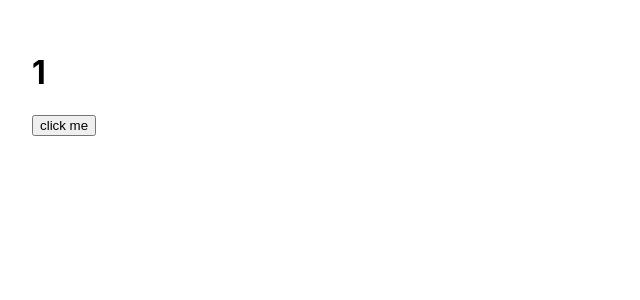
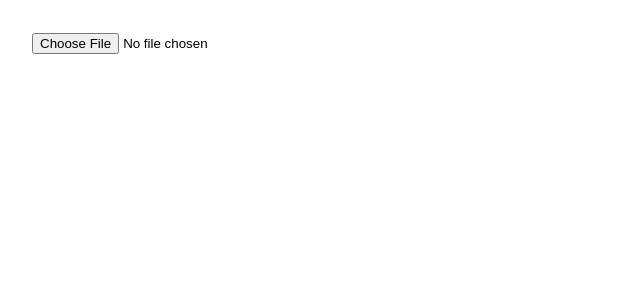
Before and after one commit to tienvv1234/reactjs-core, a React (Create React App) app: page / in a window 1280 px wide. Shown: the top 300 px of the page, without its empty margins (0-640 px from the left). Built offline with nearby package versions, Linux system fonts and the light colour scheme.

Commit message:
useEffect clear function with avatar example

```diff
--- a/src/Content.js
+++ b/src/Content.js
@@ -26,21 +26,33 @@ import { useState, useEffect } from 'react';
 // 3. Cleanup function always called before callback run
 
 function Content() {
-    const [count, setCount] = useState(1);
+    const [avatar, setAvatar] = useState(null);
+    const handlePreviewAvatar = (e) => {
+        const file = e.target.files[0];
+        console.log(file)
+        // create preview
+        file.preview = URL.createObjectURL(file);
+        // file avatar preview in memory
+        setAvatar(file);
+    }
 
     useEffect(() => {
-        console.log(`Mounted or re-render ${count} times`);
+        // clean up
         return () => {
-            console.log(`cleanup ${count} times`);
+            if (avatar) {
+                // remove preview clear memory
+                avatar && URL.revokeObjectURL(avatar.preview);
+            }
         }
-    }, [count]);
+    }, [avatar]);
 
     return (
         <div>
-            <h1>{count}</h1>
-            <button onClick={() => setCount(count + 1)}>
-                click me
-            </button>
+            <input
+                type="file"
+                onChange={handlePreviewAvatar}
+            />
+            {avatar && <img src={avatar.preview} alt="avatar" width={'40%'} />}
         </div>
     );
 }
```
